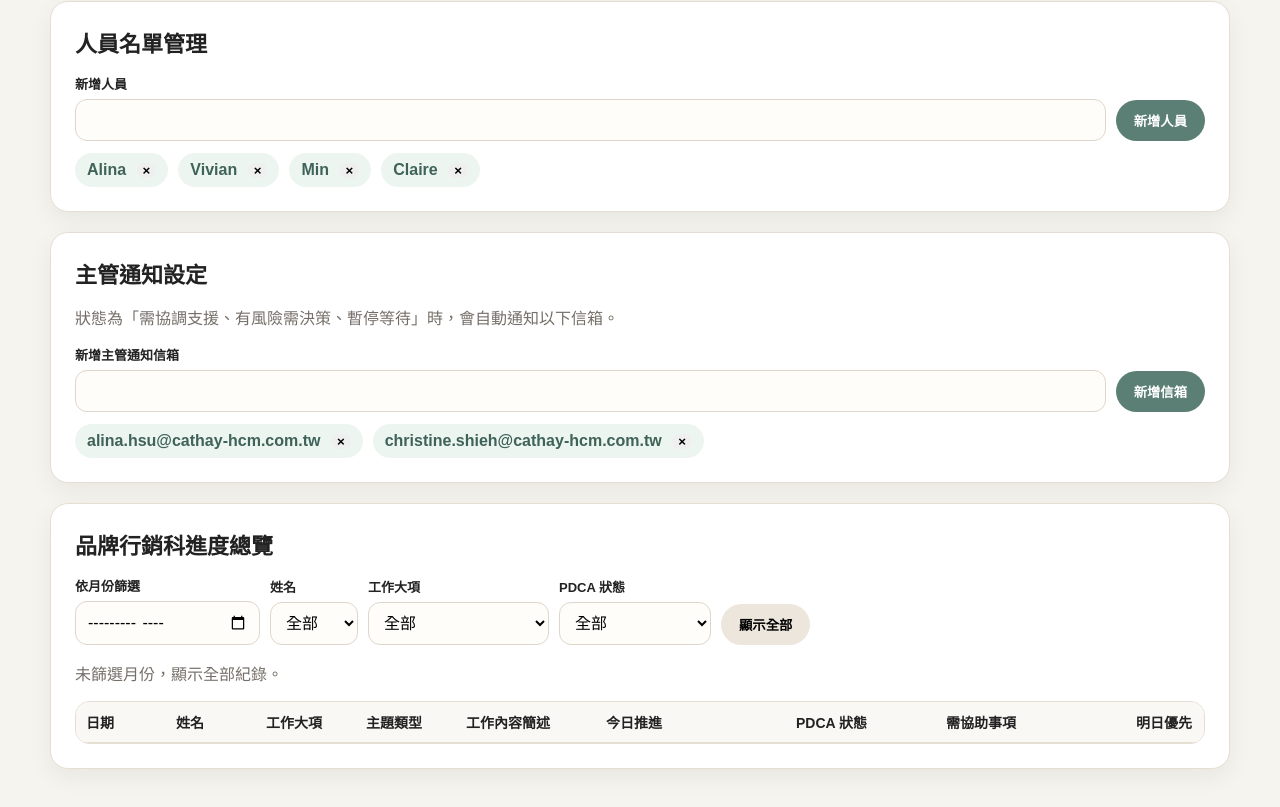
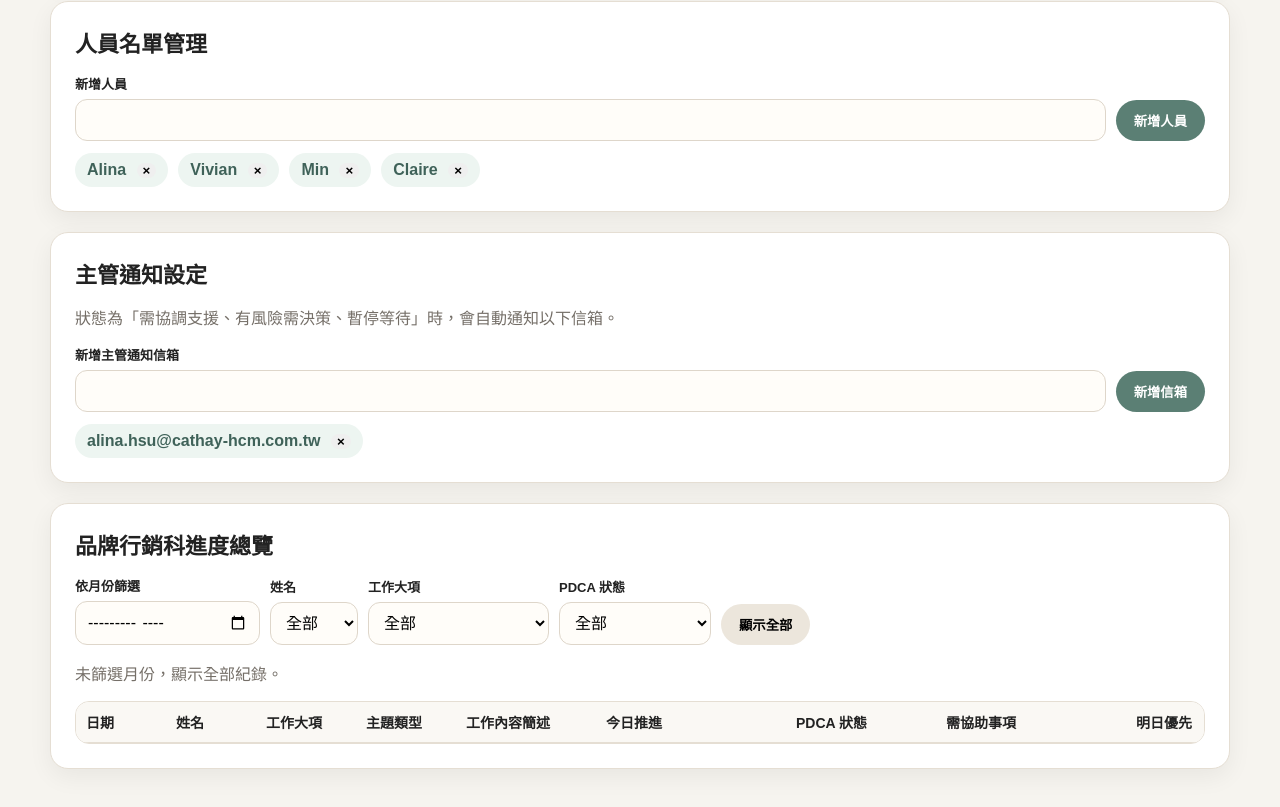
Before and after one commit to alinahsu0712/MARKERING, a plain HTML site: page index.html in a window 1280 px wide. Shown: the part 817-1624 px from the top of the page. Drawn offline with Linux system fonts and the light colour scheme.

Commit message:
Update default supervisor notification email

```diff
--- a/index.html
+++ b/index.html
@@ -30,7 +30,7 @@ body{font-family:'Noto Sans TC','Microsoft JhengHei',Arial,sans-serif;background
 const WEB_APP_URL='https://script.google.com/macros/s/AKfycbzwriuoYdd2fidpWAgO2vYX_kbt05QHcXLtqy00OQoU2rTcrqboWVqmSR5uq7iZfms3fQ/exec';
 const high=['需協調支援','有風險需決策','暫停等待'];
 const workTypes={'品牌策略':['上市規劃','IMC 規劃','提案簡報','視覺規劃','腳本規劃','進稿管理','其他'],'行銷活動':['講座活動','影音拍攝','Podcast／媒體合作','異業合作','其他'],'戶外廣告':['版位規劃','版位挑選','素材設計','素材進稿','上刊確認','其他'],'數位媒體':['廣告投放','內容媒體','口碑論壇','KOL／部落客','社群操作','其他'],'官網與電商':['官網頁面','商品頁','商說圖','購物流程','預購活動','其他'],'LINE／CRM／會員':['LINE 旅程','會員旅程','EDM','簡訊','貼標／分眾','系統串接','其他'],'輔銷與通路物料':['DM','POP／展架','據點陳列','贈品配置','商拍','其他'],'內部支援':['教育訓練','業務工具包','簽呈／流程','跨部門協作','其他'],'其他／臨時任務':['其他']};
-let people=JSON.parse(localStorage.people||'null')||['Alina','Vivian','Min','Claire'];let emails=JSON.parse(localStorage.emails||'null')||['alina.hsu@cathay-hcm.com.tw','christine.shieh@cathay-hcm.com.tw'];let records=JSON.parse(localStorage.records||'[]');
+let people=JSON.parse(localStorage.people||'null')||['Alina','Vivian','Min','Claire'];let emails=JSON.parse(localStorage.emails||'null')||['alina.hsu@cathay-hcm.com.tw'];let records=JSON.parse(localStorage.records||'[]');
 const $=id=>document.getElementById(id), esc=s=>String(s||'').replace(/[&<>"']/g,m=>({'&':'&amp;','<':'&lt;','>':'&gt;','"':'&quot;',"'":'&#39;'}[m]));
 function today(){let d=new Date();d=new Date(d.getTime()-d.getTimezoneOffset()*60000);return d.toISOString().slice(0,10)}
 function normStatus(s){return String(s||'').replace(/\s+/g,'').replace(/[|｜]/g,'｜')}
```
